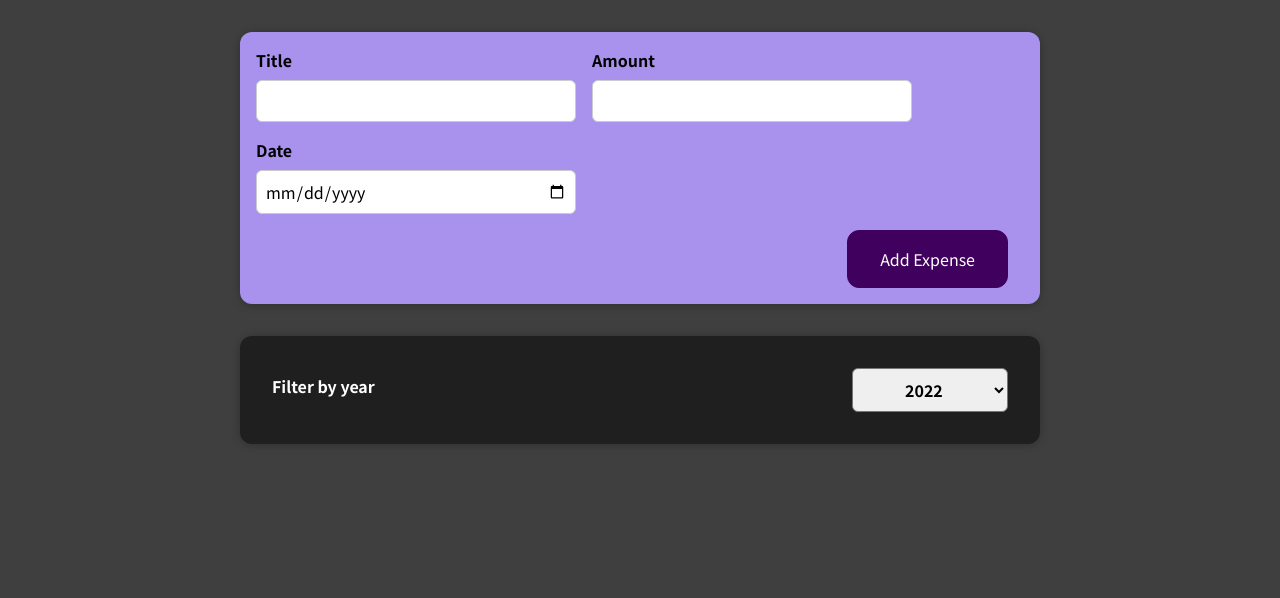
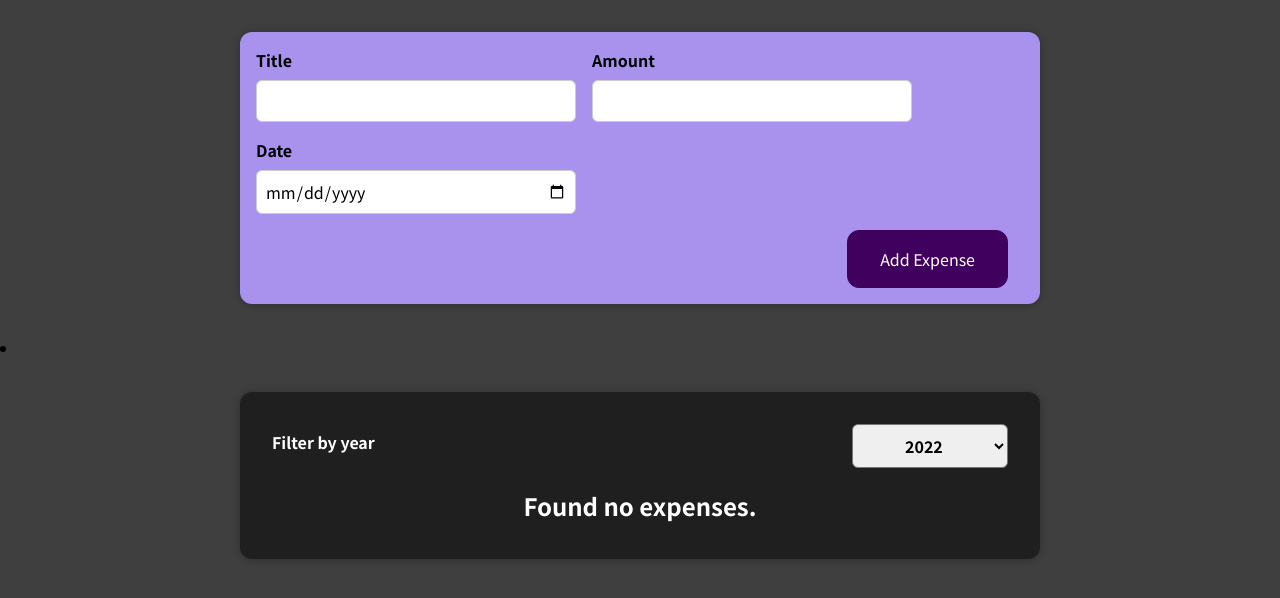
Before and after one commit to zhak1230/Note, a React (Create React App) app in the folder react-complete-guide/: page / in a window 1280 px wide. Shown: the top 598 px of the page. Built offline with nearby package versions, Linux system fonts and the light colour scheme; the HTML template or start-up script is replaced by a standard one.

Commit message:
ExpensesList 컴포넌트로 분리

```diff
--- a/react-complete-guide/src/App.js
+++ b/react-complete-guide/src/App.js
@@ -34,13 +34,8 @@
   };
 
   const addFilterHandeler = (filter) => {
-    console.log('In App.js');
     console.log(filter);
   };
-
-  // const filter = ['2019', '2020', '2021', '2022'];
-  // const result = {filter.filter((year) => year.charAt(year.length - 1) === '2')}
-  // console.log(result);
 
   return (
     <div>
--- a/react-complete-guide/src/components/Expenses/Expenses.js
+++ b/react-complete-guide/src/components/Expenses/Expenses.js
@@ -1,6 +1,6 @@
 import React, { useState } from 'react';
 import ExpensesFilter from './ExpensesFilter';
-import ExpenseItem from './ExpenseItem';
+import ExpensesList from './ExpensesList';
 import Card from '../UI/Card';
 import './Expenses.css';
 
@@ -14,23 +14,18 @@
   const filterdeExpenses = props.items.filter((expense) => {
     return expense.date.getFullYear().toString() === filteredYear;
   });
-  console.log(filterdeExpenses);
+
   return (
     <div>
-      <Card className='expenses'>
-        <ExpensesFilter
-          selected={filteredYear}
-          onChangeFilter={filterChangeHandler}
-        />
-        {filterdeExpenses.map((expense) => (
-          <ExpenseItem
-            key={expense.id}
-            title={expense.title}
-            amount={expense.amount}
-            date={expense.date}
+      <li>
+        <Card className='expenses'>
+          <ExpensesFilter
+            selected={filteredYear}
+            onChangeFilter={filterChangeHandler}
           />
-        ))}
-      </Card>
+          <ExpensesList items={filterdeExpenses} />
+        </Card>
+      </li>
     </div>
   );
 }
--- /dev/null
+++ b/react-complete-guide/src/components/Expenses/ExpensesList.css
@@ -0,0 +1,9 @@
+.expenses-list {
+  list-style: none;
+  padding: 0;
+}
+
+.expenses-list__fallback {
+  color: white;
+  text-align: center;
+}
--- /dev/null
+++ b/react-complete-guide/src/components/Expenses/ExpensesList.js
@@ -0,0 +1,24 @@
+import React from 'react';
+import ExpenseItem from './ExpenseItem';
+import './ExpensesList.css';
+
+const ExpensesList = (props) => {
+  if (props.items.length === 0) {
+    return <h2 className='expenses-list__fallback'>Found no expenses.</h2>;
+  }
+
+  return (
+    <ul className='expenses-list'>
+      {props.items.map((expense) => (
+        <ExpenseItem
+          key={expense.id}
+          title={expense.title}
+          amount={expense.amount}
+          date={expense.date}
+        />
+      ))}
+    </ul>
+  );
+};
+
+export default ExpensesList;
```
